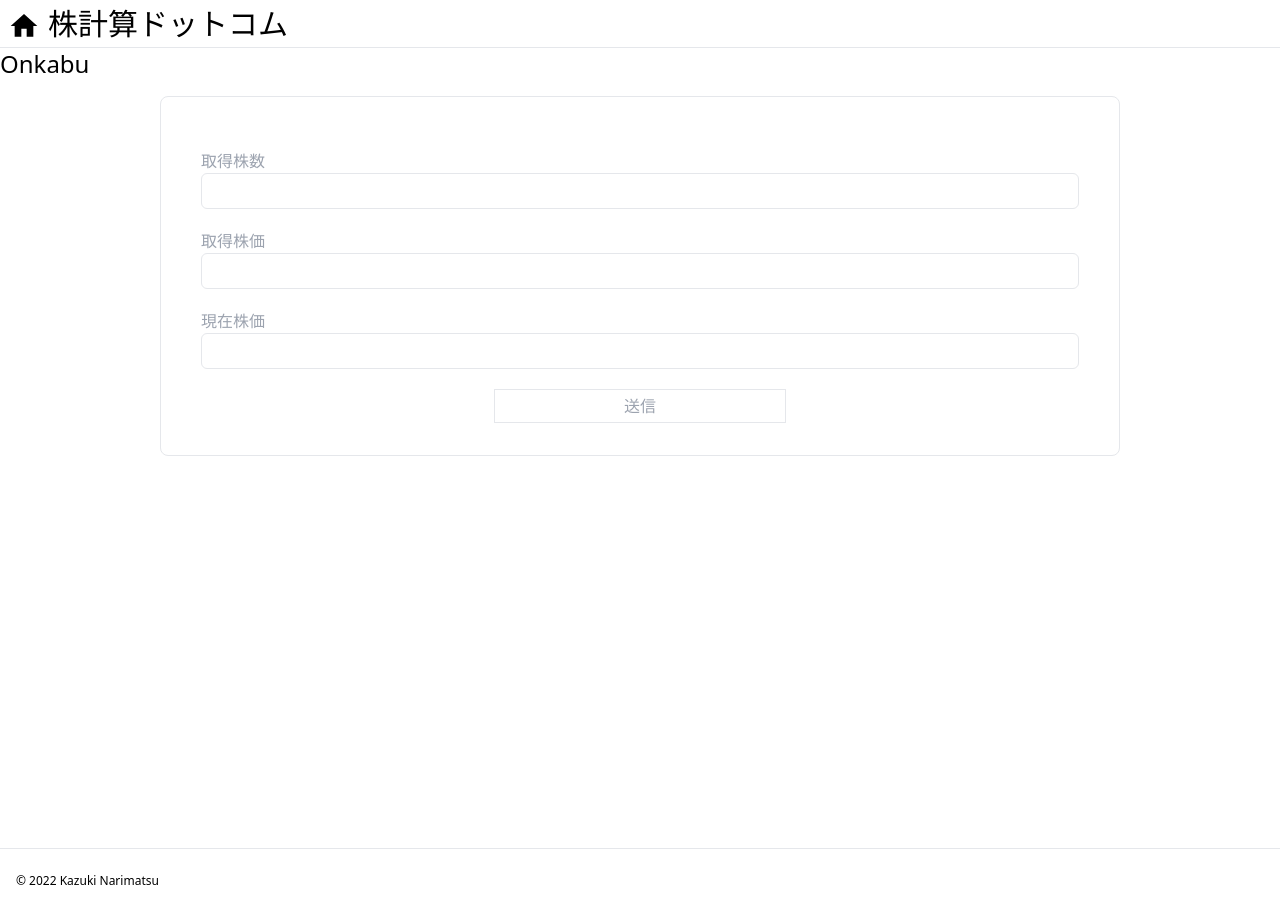
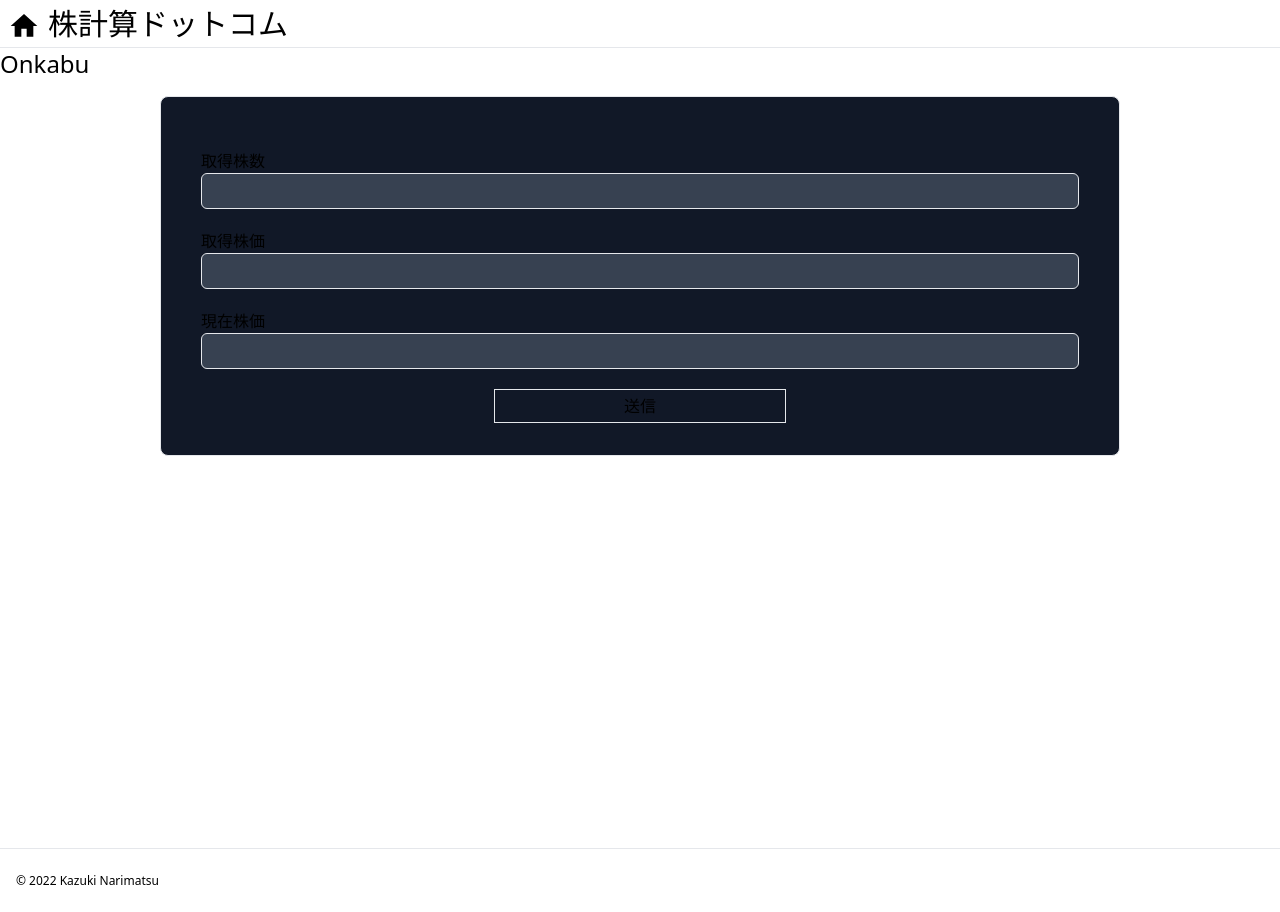
Before and after one commit to knarimatsu/kabukeisan_fe, a Next.js app: page /onkabu in a window 1280 px wide. Built offline with nearby package versions, Linux system fonts and the light colour scheme; no server answers.

Commit message:
add darkmode for page and input

```diff
--- a/src/pages/onkabu/index.tsx
+++ b/src/pages/onkabu/index.tsx
@@ -32,10 +32,10 @@ const Onkabu = () => {
     return (
         <>
             <Header />
-            <main className="h-screen dark:bg-black">
-                <h1 className="text-2xl dark:text-gray-400">{"Onkabu"}</h1>
+            <main className="h-screen dark:bg-black dark:text-gray-400">
+                <h1 className="text-2xl ">{"Onkabu"}</h1>
                 <form
-                    className="px-10 py-8 w-3/4 my-4 mx-auto border rounded-lg text-gray-400"
+                    className="px-10 py-8 w-3/4 my-4 mx-auto border rounded-lg bg-gray-900"
                     onSubmit={handleSubmit(calcOnkabu)}
                 >
                     <label htmlFor="stock" className="block my-5">
@@ -44,7 +44,7 @@ const Onkabu = () => {
                             id="stock"
                             type="text"
                             {...register("stock")}
-                            className="block border w-full h-9 outline-none p-3 rounded-md"
+                            className="block border w-full h-9 outline-none p-3 rounded-md bg-gray-700"
                         />
                     </label>
                     <label htmlFor="buy-price" className="block my-5">
@@ -53,7 +53,7 @@ const Onkabu = () => {
                             id="buy-price"
                             type="text"
                             {...register("buyPrice")}
-                            className="block border w-full h-9 outline-none p-3 rounded-md"
+                            className="block border w-full h-9 outline-none p-3 rounded-md bg-gray-700"
                         />
                     </label>
                     <label htmlFor="now-price" className="block my-5">
@@ -62,7 +62,7 @@ const Onkabu = () => {
                             id="now-price"
                             type="text"
                             {...register("nowPrice")}
-                            className="block border w-full h-9 outline-none p-3 rounded-md"
+                            className="block border w-full h-9 outline-none p-3 rounded-md dark: bg-gray-700"
                         />
                     </label>
                     <div className="mx-auto w-1/3">
```
